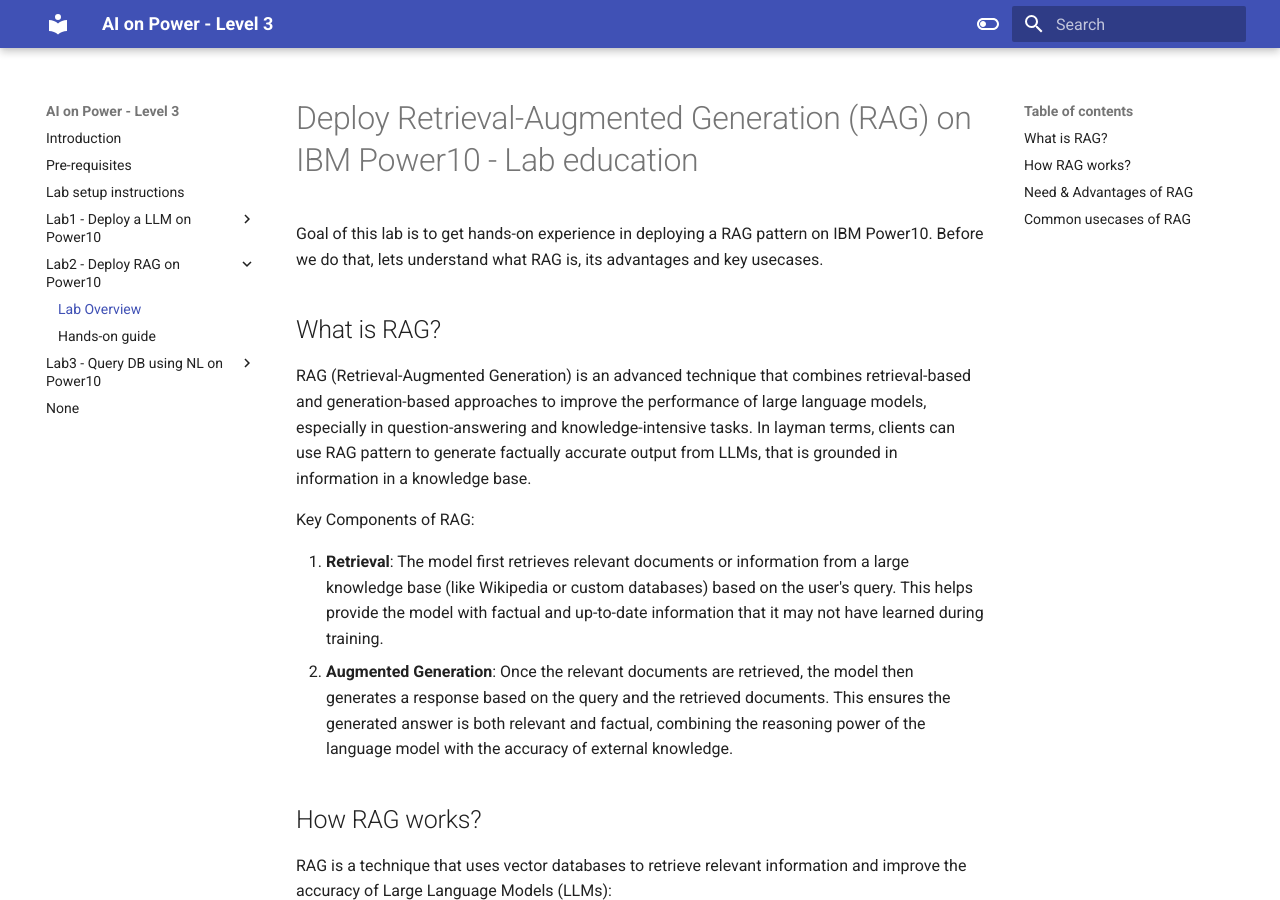
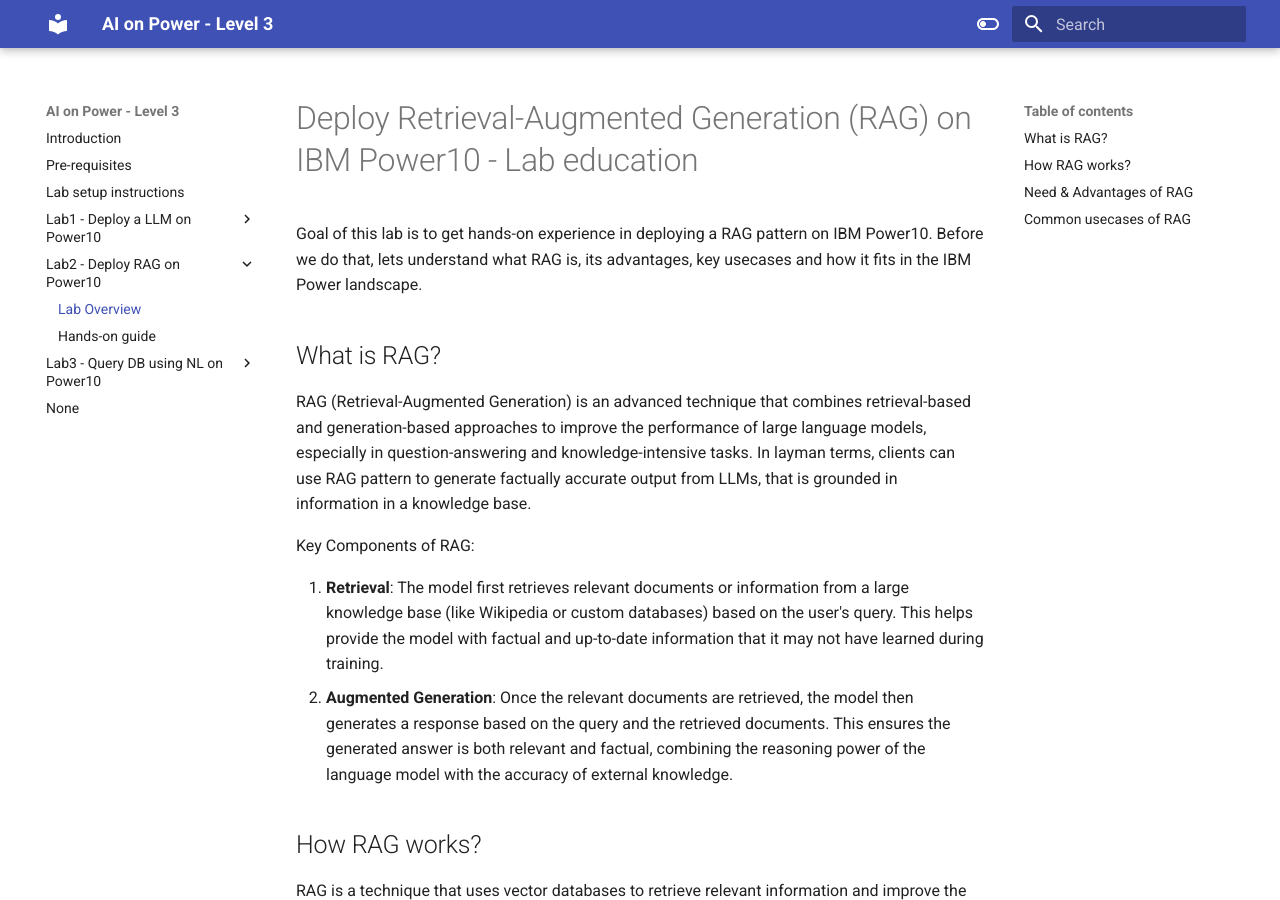
Before and after one commit to IBM/AI-on-Power-Level3, an MkDocs documentation site: the page built from docs/Lab2/lab2-overview.md, in a window 1280 px wide and 900 px high. Built offline with MkDocs 1.6.1 and Material for MkDocs 9.7.7, drawn with Linux system fonts in a browser that asks for light colours.

Commit message:
Update lab2-overview.md

```diff
--- a/docs/Lab2/lab2-overview.md
+++ b/docs/Lab2/lab2-overview.md
@@ -1,7 +1,7 @@
 # Deploy Retrieval-Augmented Generation (RAG) on IBM Power10 - Lab education
 
 Goal of this lab is to get hands-on experience in deploying a RAG pattern on IBM Power10.
-Before we do that, lets understand what RAG is, its advantages and key usecases.
+Before we do that, lets understand what RAG is, its advantages, key usecases and how it fits in the IBM Power landscape.
 
 ## What is RAG?
 
```
